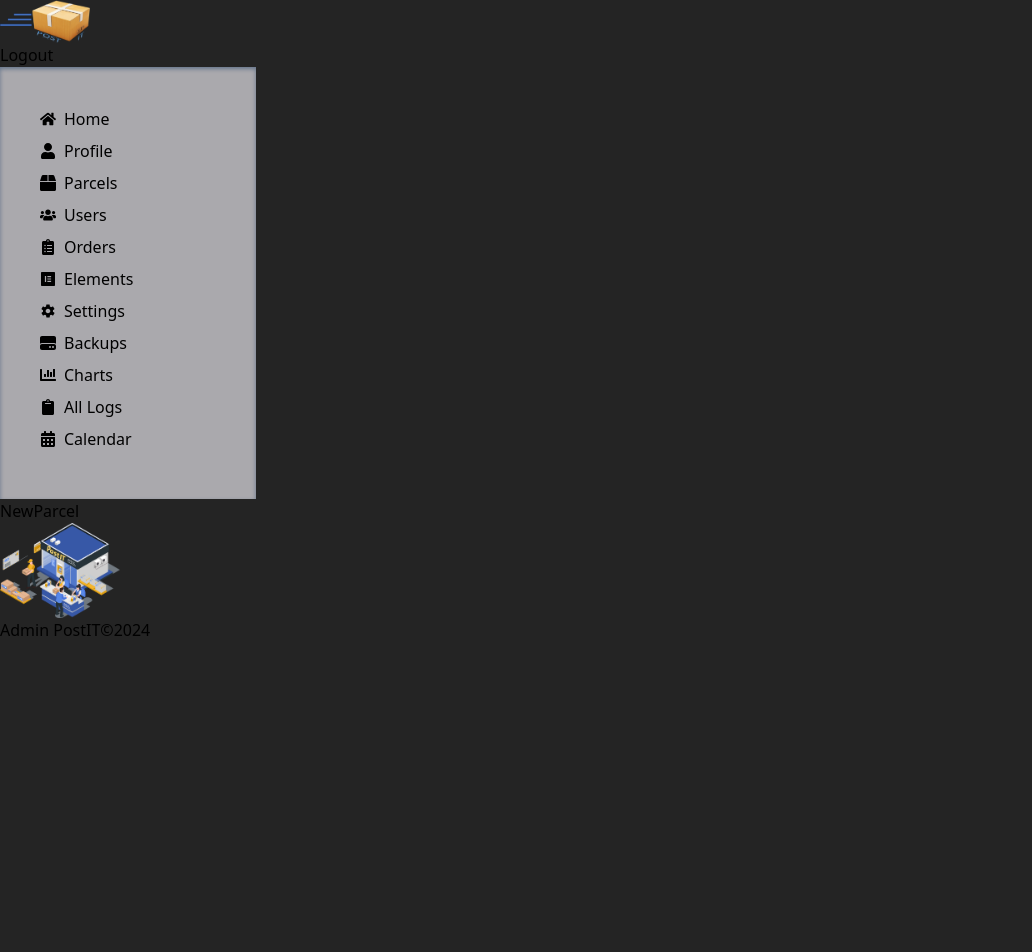
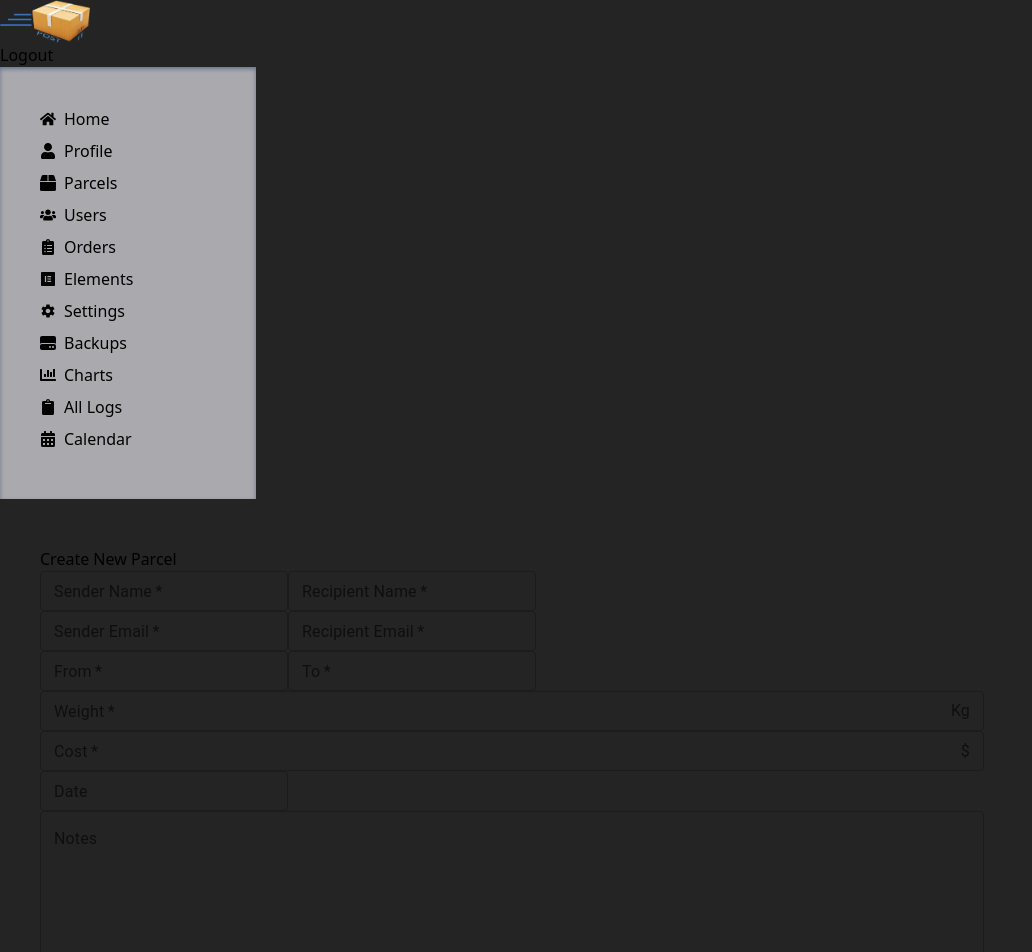
Before and after one commit to codescream/postit, a React (Vite) app in the folder Admin/: page /new-parcel in a window 1280 px wide. Shown: the top 952 px of the page, without its empty margins (0-1032 px from the left). Before the commit the page ends 800 px from the top, so only its background shows below. Built offline with nearby package versions, Linux system fonts and the light colour scheme.

Commit message:
implement new parcel and new user ui template

```diff
--- a/Admin/package.json
+++ b/Admin/package.json
@@ -15,6 +15,8 @@
     "@mui/material": "^5.16.5",
     "@mui/x-charts": "^7.11.1",
     "@mui/x-data-grid": "^7.11.1",
+    "@mui/x-date-pickers": "^7.11.1",
+    "dayjs": "^1.11.12",
     "react": "^18.3.1",
     "react-dom": "^18.3.1",
     "react-icons": "^5.2.1",
--- a/Admin/src/App.jsx
+++ b/Admin/src/App.jsx
@@ -56,7 +56,7 @@ function App() {
           element: <NewParcel />,
         },
         {
-          path: "newUser",
+          path: "new-user",
           element: <NewUser />,
         },
       ],
--- a/Admin/src/index.css
+++ b/Admin/src/index.css
@@ -15,3 +15,7 @@ body {
 .navbar li {
   @apply flex gap-2 justify-start items-center mb-2 cursor-pointer hover:text-white;
 }
+
+.outlet {
+  @apply w-4/5 h-full p-10 py-12;
+}
--- a/Admin/src/pages/Home.jsx
+++ b/Admin/src/pages/Home.jsx
@@ -12,7 +12,7 @@ const Home = () => {
   }, [loggedIn]);
 
   return (
-    <div className="gap-2 w-4/5 py-6 px-10 h-full flex flex-col">
+    <div className="gap-2 outlet flex flex-col">
       <div className="flex gap-1">
         <div className="flex-1 shadow-lg p-12 items-center justify-center flex flex-col gap-3">
           <p className="text-center">Users</p>
--- a/Admin/src/pages/NewParcel.jsx
+++ b/Admin/src/pages/NewParcel.jsx
@@ -1,8 +1,153 @@
+import { TextField, Button } from '@mui/material';
+import { AdapterDayjs } from '@mui/x-date-pickers/AdapterDayjs';
+import { LocalizationProvider } from '@mui/x-date-pickers/LocalizationProvider';
+import { LuPackageCheck } from "react-icons/lu";
+import { DatePicker } from '@mui/x-date-pickers/DatePicker';
+import InputAdornment from '@mui/material/InputAdornment';
+import { useState } from 'react';
 
 const NewParcel = () => {
+  const [sender, setSender] = useState("");
+  const [recipient, setRecipient] = useState("");
+  const [senderEmail, setSenderEmail] = useState("");
+  const [recipientEmail, setRecipientEmail] = useState("");
+  const [weight, setWeight] = useState("");
+  const [cost, setCost] = useState("");
+  const [to, setTo] = useState("");
+  const [from, setFrom] = useState("");
+
+  const handleSubmit = () => {
+    console.log('for submiited');
+  }
+
   return (
-    <div>NewParcel</div>
+    <div className='outlet'>
+      <p className='text-center mb-5 text-lg font-bold'>Create New Parcel</p>
+      <form onSubmit={handleSubmit} className='flex flex-col gap-2 w-full'>
+        <div className='flex flex-row gap-2 w-full'>
+          <div className='flex gap-4 w-3/4 flex-col justify-center'>
+            <div className='flex gap-1'>
+              <TextField
+                label="Sender Name"
+                name='sender'
+                value={sender}
+                onChange={(e) => {setSender(e.target.value)}}
+                size='small'
+                className='w-1/2'
+                required
+              />
+              <TextField
+                label="Recipient Name"
+                name='recipient'
+                value={recipient}
+                onChange={(e) => {setRecipient(e.target.value)}}
+                rows={3}
+                size='small'
+                className='w-1/2'
+                required
+              />
+            </div>
+            <div className='flex gap-1'>
+              <TextField
+                label="Sender Email"
+                name='senderEmail'
+                value={senderEmail}
+                onChange={(e) => {setSenderEmail(e.target.value)}}
+                rows={3}
+                size='small'
+                className='w-1/2'
+                required
+              />
+              <TextField
+                label="Recipient Email"
+                name='recipientEmail'
+                value={recipientEmail}
+                onChange={(e) => {setRecipientEmail(e.target.value)}}
+                rows={3}
+                size='small'
+                className='w-1/2'
+                required
+              />
+            </div>
+            <div className='flex gap-1'>
+              <TextField
+                label="From"
+                name='from'
+                value={from}
+                onChange={(e) => {setFrom(e.target.value)}}
+                size='small'
+                className='w-1/2'
+                required
+              />
+              <TextField
+                label="To"
+                name='to'
+                value={to}
+                onChange={(e) => {setTo(e.target.value)}}
+                rows={3}
+                size='small'
+                className='w-1/2'
+                required
+              />
+            </div>
+          </div>
+          <div className='flex gap-4 w-1/3 flex-col'>
+            <TextField
+              label="Weight"
+              name='weight'
+              value={weight}
+              onChange={(e) => {setWeight(e.target.value)}}
+              rows={3}
+              size='small'
+              fullWidth
+              InputProps={{
+                endAdornment: <InputAdornment>Kg</InputAdornment>,
+              }}
+              required
+            />
+            <TextField
+              label="Cost"
+              name='cost'
+              value={cost}
+              onChange={(e) => {setCost(e.target.value)}}
+              rows={3}
+              size='small'
+              fullWidth
+              InputProps={{
+                endAdornment: <InputAdornment>$</InputAdornment>,
+              }}
+              required
+            />
+            <LocalizationProvider dateAdapter={AdapterDayjs}>
+              <DatePicker
+                label="Date"
+                slotProps={{ textField: { size: 'small' } }}
+              />
+            </LocalizationProvider>
+          </div>
+        </div>
+        <div>
+          <TextField
+            label="Notes"
+            multiline
+            rows={5}
+            fullWidth
+          />
+        </div>
+        <div className='text-right'>
+          <Button
+            className='w-fit'
+            variant='outlined'
+            endIcon={<LuPackageCheck />}
+            sx={{ backgroundColor: 'black', color: 'white', "&:hover": {bgcolor: 'white', color: 'black', borderColor: 'black' } }}
+          >
+            Create
+          </Button>
+        </div>
+
+      </form>
+    </div>
   )
 }
 
-export default NewParcel
+export default NewParcel;
--- a/Admin/src/pages/NewUser.jsx
+++ b/Admin/src/pages/NewUser.jsx
@@ -1,8 +1,94 @@
+import { TextField, Button } from "@mui/material";
+import { FaUserPlus } from "react-icons/fa";
+import { useState } from "react";
 
 const NewUser = () => {
+  const [firstname, setFirstName] = useState("");
+  const [lastname, setLastName] = useState("");
+  const [email, setEmail] = useState("");
+  const [age, setAge] = useState(null);
+  const [country, setCountry] = useState("");
+  const [address, setAddress] = useState("");
+  const handleSubmit = () => {
+
+  }
+
   return (
-    <div>NewUser</div>
+    <div className="outlet justify-center items-center">
+      <p className='text-center mb-5 text-lg font-bold'>Create New User</p>
+      <form onSubmit={handleSubmit} className='flex flex-col gap-2 items-center'>
+        <div className="flex gap-2 w-3/4 justify-center">
+          <TextField
+            label="First Name"
+            name="firstname"
+            type="text"
+            size="small"
+            className="w-1/2"
+            value={firstname}
+            onChange={(e) => setFirstName(e.target.value)}
+          />
+          <TextField
+            label="Last Name"
+            name="lastname"
+            type="text"
+            size="small"
+            className="w-1/2"
+            value={lastname}
+            onChange={(e) => setLastName(e.target.value)}
+          />
+        </div>
+        <div className="flex gap-2 w-3/4 justify-center">
+          <TextField
+            label="Email"
+            name="email"
+            type="email"
+            size="small"
+            value={email}
+            onChange={(e) => setEmail(e.target.value)}
+            className="w-1/2"
+          />
+          <TextField
+            label="Age"
+            name="age"
+            size="small"
+            type="number"
+            value={age}
+            onChange={(e) => setAge(e.target.value)}
+            className="w-1/2"
+          />
+        </div>
+        <div className="flex gap-2 w-3/4 justify-center">
+          <TextField
+            label="Country"
+            name="country"
+            type="text"
+            size="small"
+            value={country}
+            onChange={(e) => setCountry(e.target.value)}
+            className="w-1/2"
+          />
+          <TextField
+            label="Address"
+            name="address"
+            type="text"
+            size="small"
+            value={address}
+            onChange={(e) => setAddress(e.target.value)}
+            className="w-1/2"
+          />
+        </div>
+        <div className="text-right w-3/4">
+          <Button
+            variant="outlined"
+            endIcon={<FaUserPlus />}
+            sx={{ backgroundColor: 'black', color: 'white', "&:hover": {bgcolor: 'white', color: 'black', borderColor: 'black' } }}
+          >
+            Create
+          </Button>
+        </div>
+      </form>
+    </div>
   )
 }
 
-export default NewUser
+export default NewUser;
--- a/Admin/src/pages/Parcels.jsx
+++ b/Admin/src/pages/Parcels.jsx
@@ -1,5 +1,7 @@
 import Box from "@mui/material/Box";
 import { DataGrid } from "@mui/x-data-grid";
+import { Button } from '@mui/material';
+import { Link } from "react-router-dom";
 
 const columns = [
   { field: "id", headerName: "ID", width: 90, align: 'center', headerAlign: 'center' },
@@ -17,9 +19,10 @@ const columns = [
     sortable: false,
     renderCell: () => {
       return (
-        <div className="flex items-center h-full justify-center">
-          <button className="bg-blue-600 w-20 h-[20px] py-[15px] flex items-center justify-center rounded-md hover:bg-blue-500">Edit</button>
-        </div>
+        <Button variant="contained">Edit</Button>
+        // <div className="flex items-center h-full justify-center">
+        //   <button className="bg-blue-600 w-20 h-[20px] py-[15px] flex items-center justify-center rounded-md hover:bg-blue-500">Edit</button>
+        // </div>
       );
     },
     align: 'center',
@@ -32,9 +35,7 @@ const columns = [
     sortable: false,
     renderCell: () => {
       return (
-        <div className="flex items-center h-full justify-center">
-          <button className="bg-red-600 w-20 h-[20px] py-[15px] flex items-center justify-center rounded-md hover:bg-red-500">Del</button>
-        </div>
+          <Button variant="contained" color="error">Del</Button>
       );
     },
     align: 'center',
@@ -349,9 +350,18 @@ const Parcels = () => {
     <div className="w-4/5 h-full p-2 flex flex-col gap-2 overflow-auto">
       <div className="flex justify-between items-center">
         <p>All Parcels</p>
-        <button className="bg-black text-white p-1 px-2 rounded-md text-xs font-semibold">
-          New Parcel
-        </button>
+        <Link to={'/new-parcel'}>
+          {/* <button className="bg-black text-white p-1 px-2 rounded-md text-xs font-semibold">
+            New Parcel
+          </button> */}
+          <Button
+            variant="outlined"
+            size="small"
+            sx={{ backgroundColor: 'black', color: 'white', '&:hover': { backgroundColor: 'white', color: 'black', borderColor: 'black' } }}
+          >
+            New Parcel
+          </Button>
+        </Link>
       </div>
       <Box sx={{ height: 500, width: "100%" }}>
         <DataGrid
```
Also changed, not shown: Admin/src/pages/Users.jsx (+13 -6 lines), 1 other file (tests, documents, lock files or other folders).
